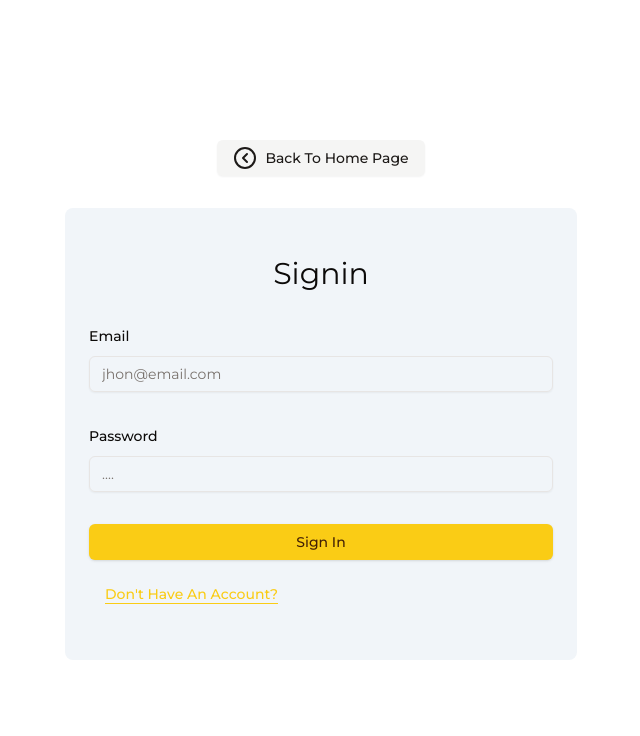
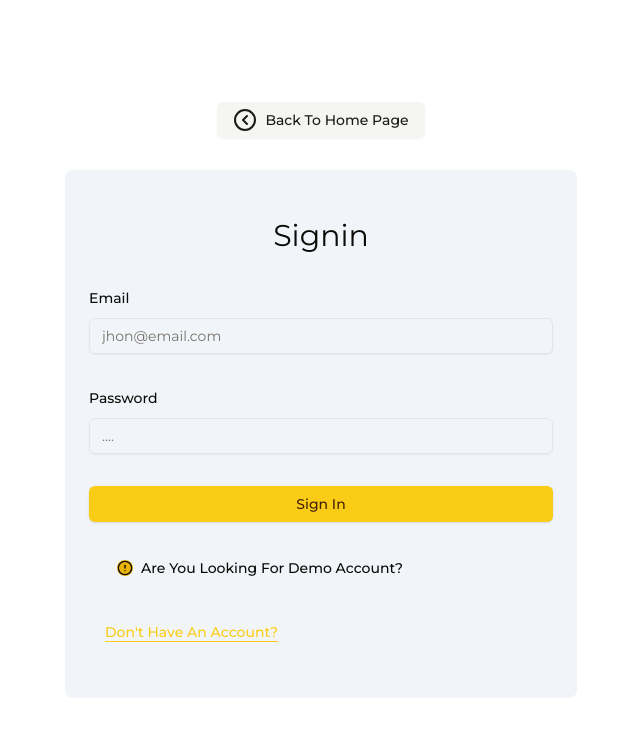
Before and after one commit to SARATHKUMAR-T/yourev, a Next.js app: page /signin in a window 1280 px wide. Shown: the top 736 px of the page, without its empty margins (319-959 px from the left). Built offline with nearby package versions, Linux system fonts and the light colour scheme.

Commit message:
demo account change

```diff
--- a/app/(auth)/signin/page.tsx
+++ b/app/(auth)/signin/page.tsx
@@ -14,7 +14,12 @@ import {
 import { Input } from "@/components/ui/input";
 import { Button } from "@/components/ui/button";
 import Link from "next/link";
-import { ChevronLeftCircle, Loader2 } from "lucide-react";
+import {
+  AlertCircle,
+  ChevronLeftCircle,
+  IceCream,
+  Loader2,
+} from "lucide-react";
 import { useToast } from "@/components/ui/use-toast";
 import { useRouter } from "next/navigation";
 import { useState } from "react";
@@ -31,6 +36,7 @@ const formSchema = z.object({
 export default function Signin() {
   const router = useRouter();
   const [isLoading, setIsLoading] = useState(false);
+  const [demoOpen, setDemoOpen] = useState(false);
   const { toast } = useToast();
   const form = useForm<z.infer<typeof formSchema>>({
     resolver: zodResolver(formSchema),
@@ -179,6 +185,34 @@ export default function Signin() {
             </Button>
           </form>
         </Form>
+        <div className="mt-4 p-3">
+          <Button
+            onClick={() => setDemoOpen(!demoOpen)}
+            variant="ghost"
+            className="text-sm"
+          >
+            <AlertCircle className="h-4 w-4 mr-2 bg-yellow-500 rounded-full" />{" "}
+            Are You Looking For Demo Account?
+          </Button>
+          {demoOpen && (
+            <div className="mt-1 space-y-2 px-4  text-sm">
+              <p>
+                Email :
+                <span className="underline underline-offset-2 decoration-yellow-500">
+                  {" "}
+                  jhon@gmail.com
+                </span>
+              </p>
+              <p>
+                Password :
+                <span className="underline underline-offset-2 decoration-yellow-500">
+                  {" "}
+                  demo123
+                </span>
+              </p>
+            </div>
+          )}
+        </div>
         <Button className="mt-4 " variant="link">
           <Link href="/signup" className="underline">
             Don&apos;t Have An Account?
--- a/components/About.tsx
+++ b/components/About.tsx
@@ -35,7 +35,7 @@ export default function About() {
       className="min-h-screen px-6 py-4 pb-16 bg-[url('/assets/space.jpg')] bg-center bg-cover "
     >
       <h1 className="mt-24 text-3xl text-center text-white "> About Us</h1>
-      <div className="max-w-4xl space-y-8 rounded-md mt-6  mx-auto p-8  ">
+      <div className="max-w-4xl space-y-8 rounded-md mt-6  mx-auto py-8  ">
         {about.map(about => (
           <AboutCard key={about.title} about={about} />
         ))}
--- a/components/AboutCard.tsx
+++ b/components/AboutCard.tsx
@@ -2,8 +2,8 @@ import React from "react";
 
 export default function AboutCard({ about }: { about: any }) {
   return (
-    <div className="h-full p-2 w-full bg-green-0 rounded-md bg-clip-padding backdrop-filter backdrop-blur-sm bg-opacity-10   grid grid-cols-[6rem,auto] py-6 px-4 text-slate-200 bg-slate-100 ">
-      <div className="place-self-start w-full px-4">
+    <div className="h-full p-2 w-full bg-green-0 rounded-md bg-clip-padding backdrop-filter backdrop-blur-sm bg-opacity-10   grid grid-cols-[3rem,auto] sm:grid-cols-[6rem,auto] py-6 px-4 text-slate-200 bg-slate-100 ">
+      <div className="place-self-start w-full px-1 sm:px-4">
         <div className="h-14 w-full flex items-center justify-center rounded-lg bg-yellow-500 text-slate-800">
           <p className="text-xl font-bold">{`0${about.id}`}</p>
         </div>
--- a/components/Featured.tsx
+++ b/components/Featured.tsx
@@ -34,7 +34,7 @@ export default function Featured() {
           <p className="capitalize dark:text-black mt-6 max-w-sm mx-auto">
             Is Self development is your main focus
             <br />
-            then ZEMO is the only thing that you need.
+            then ZEMO is the only thing that you need!.
           </p>
           <div className="mt-8 pl-3 flex gap-4 items-center ">
             <Image
--- a/components/Hero.tsx
+++ b/components/Hero.tsx
@@ -21,7 +21,7 @@ const features = [
   {
     icon: <TrendingUp className="w-8 h-8" />,
     title: "Tracker",
-    des: "create a streak you need to follow",
+    des: "Keep Track Of Every Streaks You Created",
   },
   {
     icon: <ClipboardCheck className="w-8 h-8" />,
```
